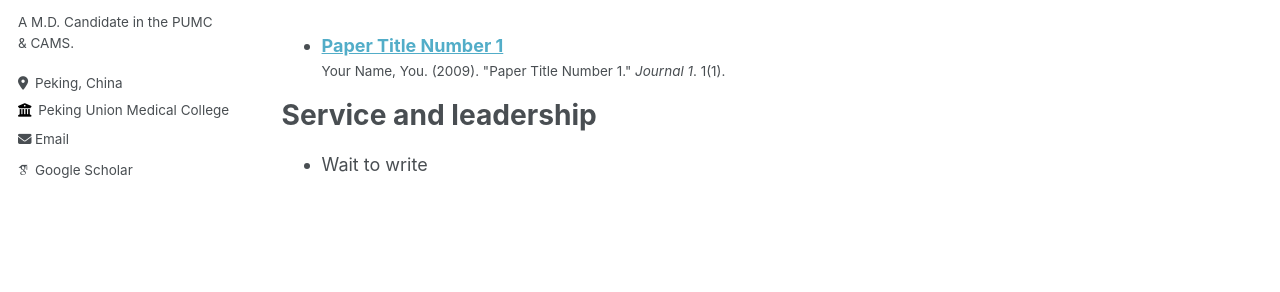
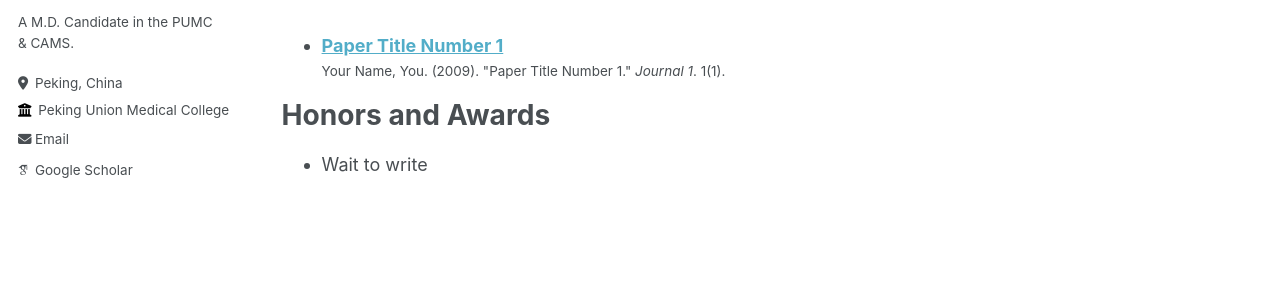
Before and after one commit to yifanfu01/yifanfu01.github.io, a Jekyll site: the page built from _pages/cv.md, in a window 1280 px wide and 900 px high, scrolled down 895 px. Shown: the part 297-589 px from the top of the window. Built offline with Jekyll 4.4.1, drawn with Linux system fonts in a browser that asks for light colours; some web fonts are replaced.

Commit message:
Update cv.md

```diff
--- a/_pages/cv.md
+++ b/_pages/cv.md
@@ -42,6 +42,6 @@ Publications
   {% endfor %}</ul>
 
 
-Service and leadership
+Honors and Awards
 ======
 * Wait to write
```
